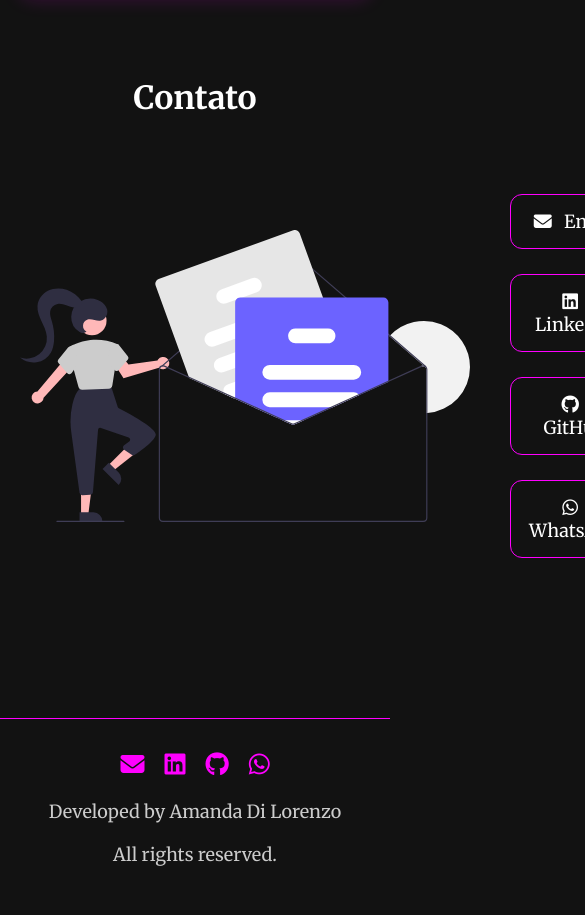
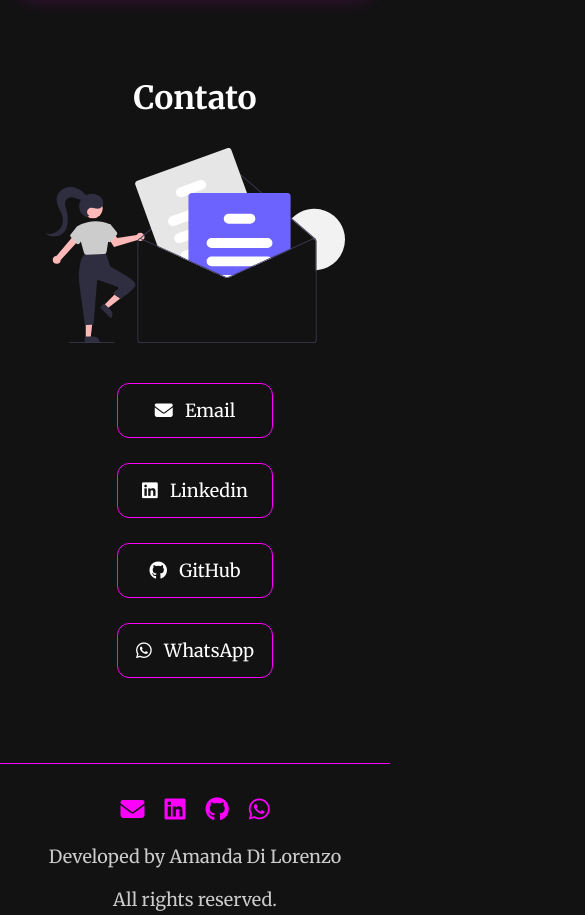
Before and after one commit to mandiilorenzo/portfolio-amanda-angular, an Angular app: page / in a window 390 px wide. Shown: the part 4912-5827 px from the top of the page, 585 px wide, since content can reach past the window. Built offline with nearby package versions, Linux system fonts and the light colour scheme.

Commit message:
style: responsivo contact

```diff
--- a/src/app/modules/portfolio/components/contact/contact.component.css
+++ b/src/app/modules/portfolio/components/contact/contact.component.css
@@ -50,7 +50,18 @@
     box-shadow: 0 0 15px #ff00ff;
 }
 
-:host-context(.light-theme) .section h2{
+@media (max-width: 768px) {
+    .contact {
+        flex-direction: column;
+    }
+
+    .img-contact {
+        max-width: 300px;
+        margin-top: 30px;
+    }
+}
+
+:host-context(.light-theme) .section h2 {
     color: #1c1c1e;
 }
 
--- a/src/app/modules/portfolio/components/projects/projects.component.css
+++ b/src/app/modules/portfolio/components/projects/projects.component.css
@@ -116,6 +116,10 @@ h2 {
     .project-card img {
         width: 100%;
     }
+
+    h2 {
+        font-size: 28px;
+    }
 }
 
 @media (max-width: 768px) {
```
